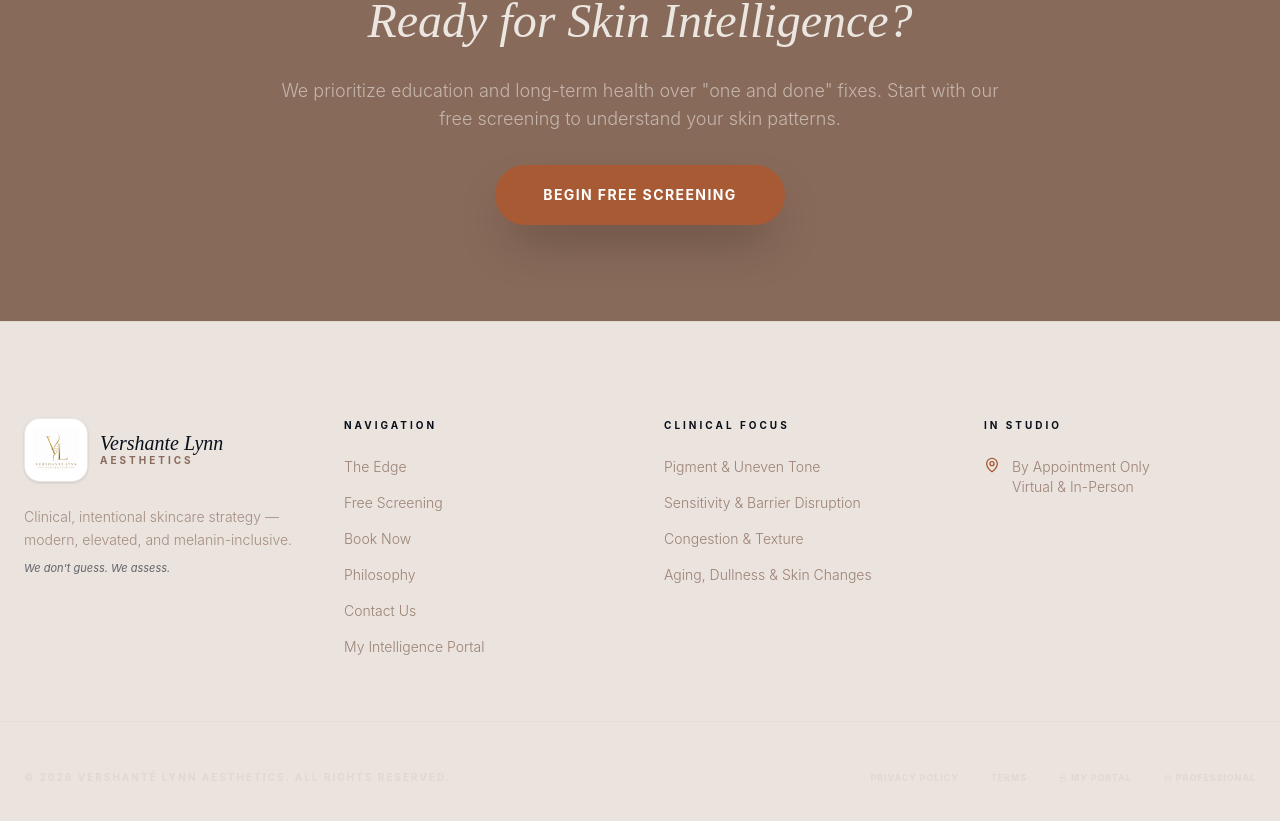
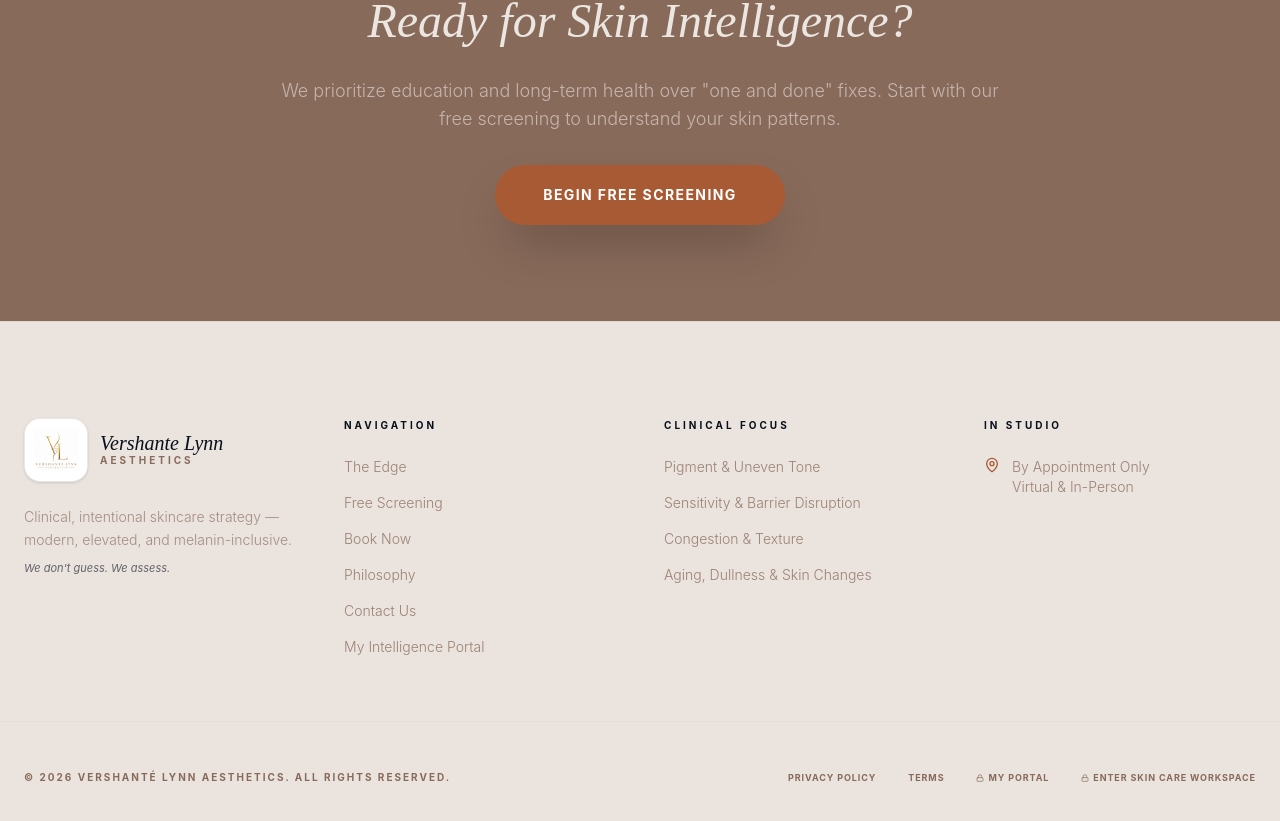
Before and after one commit to Lavender333/vershante-lynn-clinical-skincare, a React (Vite) app: page / in a window 1280 px wide. Shown: the part 3527-4348 px from the top of the page. Built offline with nearby package versions, Linux system fonts and the light colour scheme; no server answers; the database is empty.

Commit message:
Improve footer link readability

```diff
--- a/src/App.tsx
+++ b/src/App.tsx
@@ -71,17 +71,17 @@ function Footer() {
       </div>
 
         <div className="max-w-7xl mx-auto px-6 pt-12 border-t border-brand-sand/50 flex flex-col md:flex-row justify-between items-center gap-6">
-          <span className="text-[10px] uppercase tracking-[0.2em] text-brand-sand font-bold">
+          <span className="text-[10px] uppercase tracking-[0.2em] text-brand-moss font-bold">
             © {new Date().getFullYear()} Vershanté Lynn Aesthetics. All rights reserved.
           </span>
-          <div className="flex gap-8 text-[9px] uppercase tracking-widest text-brand-sand font-bold">
-            <a href="#" className="hover:text-brand-moss transition-all">Privacy Policy</a>
-            <a href="#" className="hover:text-brand-moss transition-all">Terms</a>
-            <Link to="/my-intelligence" className="flex items-center gap-1 hover:text-brand-moss transition-all">
+          <div className="flex flex-wrap justify-center gap-6 md:gap-8 text-[9px] uppercase tracking-widest text-brand-moss font-bold">
+            <a href="#" className="hover:text-brand-terracotta transition-all">Privacy Policy</a>
+            <a href="#" className="hover:text-brand-terracotta transition-all">Terms</a>
+            <Link to="/my-intelligence" className="flex items-center gap-1 hover:text-brand-terracotta transition-all">
               <Lock size={8} /> My Portal
             </Link>
-            <Link to="/dashboard" className="flex items-center gap-1 hover:text-brand-moss transition-all">
-              <Lock size={8} /> Professional
+            <Link to="/dashboard" className="flex items-center gap-1 hover:text-brand-terracotta transition-all">
+              <Lock size={8} /> Enter Skin Care Workspace
             </Link>
           </div>
         </div>
```
